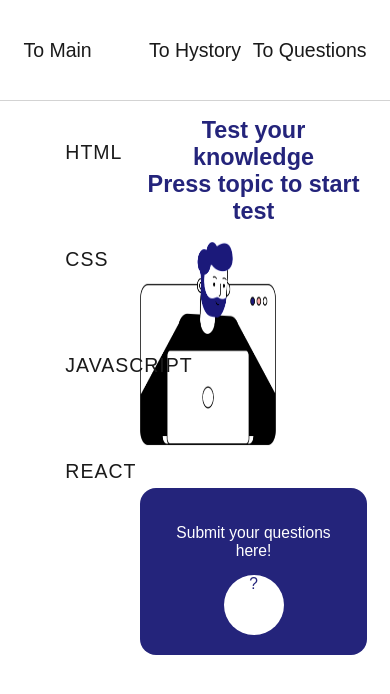
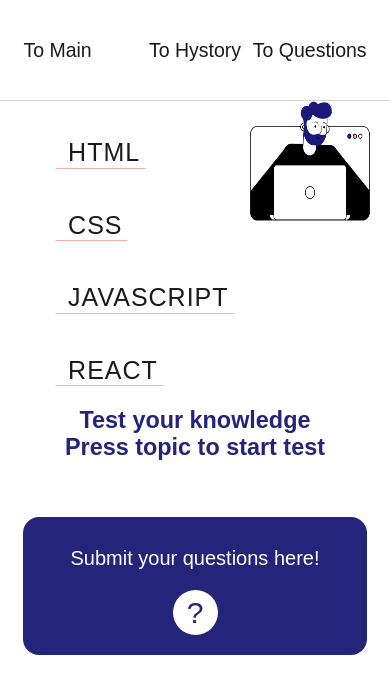
Before and after one commit to svetlanagaydey/Junior-Test-App, a React (Create React App) app: page / in a window 390 px wide. Shown: the top 694 px of the page. Built offline with nearby package versions, Linux system fonts and the light colour scheme; a web font is replaced by a local one.

Commit message:
mobile responsive part completed

```diff
--- a/src/Components/Hystory/Hystory.css
+++ b/src/Components/Hystory/Hystory.css
@@ -4,3 +4,8 @@
     width: 100%;
     height: 100%;
 }
+@media (max-width: 600px) {
+   .result-container h2 {
+       font-size: 30px;
+   }
+}
--- a/src/Components/ResultComponent/ResultComponent.css
+++ b/src/Components/ResultComponent/ResultComponent.css
@@ -11,8 +11,36 @@
     margin: 0;
     padding: 0 3vw;
 }
+.user-ans,
+    .write-answer {
+        padding-left: 10vw;
+    }
 .resultScore {
     font-size: 6vmin;
     font-weight: bolder;
     color:  rgb(43, 59, 235);
 }
+
+@media (max-width: 600px) {
+    .result-container h2 {
+        font-size: 30px;
+    }
+    .resultScore {
+        font-size:32px;
+    }
+    .result-question {
+        font-size: 20px;
+    }
+    .write-answer h4,
+    .user-answer {
+        font-size: 20px;
+    }
+    .user-ans,
+    .write-answer {
+        padding-left: 40px;
+    }
+    .write-answer span,
+    .user-ans span {
+        font-size: 20px;
+    }
+ }
--- a/src/Components/ResultComponent/ResultComponent.jsx
+++ b/src/Components/ResultComponent/ResultComponent.jsx
@@ -44,7 +44,7 @@ const ResultComponent = () => {
 							<div className="write-answer">
 								<h4>Write answer:</h4><span>{answersArray[writeIndex]}</span>
 							</div>
-							<div>
+							<div className="user-ans">
 								<h4 className="user-answer" > Your answer:</h4><span>{answersArray[currentIndex]}</span>
 							</div>
 
--- a/src/Components/StartPage/StartPage.css
+++ b/src/Components/StartPage/StartPage.css
@@ -139,3 +139,36 @@ h1 {
 body {
   background-color: #212121;
 }
+
+@media (max-width: 600px) {
+  .main-container {
+    flex-direction: column;
+    position: relative;
+  }
+  .topic-item {
+    height: 8vh;
+    border-bottom: 1px solid #f1afab;
+  }
+  .main_img {
+    position: absolute;
+    width: 120px;
+    height: 120px;
+    top: 0;
+    right: 20px;
+  }
+  .question-icon {
+    width: 45px;
+    height: 45px;
+    line-height: 45px;
+    font-size: 30px;
+  }
+  .addQuestion {
+    padding-top: 10px;
+  }
+  .addQuestion p{
+    font-size: 20px;
+  }
+  .topics-list a {
+    font-size: 25px;
+  }
+}
--- a/src/Components/StartTestPage/StartTestPage.css
+++ b/src/Components/StartTestPage/StartTestPage.css
@@ -14,3 +14,17 @@
 	font-family: 'Marmelad', sans-serif;
 	font-size: 5vmin;
 }
+@media (max-width: 600px) {
+	.main-start img {
+		width: 100%;
+	}
+	.main-start h2 {
+		font-size: 25px;
+	}
+	.start-button {
+		width: 90%;
+		font-size: 28px;
+		height: 140px;
+		line-height: 125px;
+	}
+}
--- a/src/Components/TestComponent/TestComponent.css
+++ b/src/Components/TestComponent/TestComponent.css
@@ -103,3 +103,35 @@
   .input:hover {
       background-color:  rgb(247, 247, 247);
   }
+
+  @media (max-width: 600px) {
+    .test-page {
+        width: 100%;
+    }
+    .test-content {
+        width: 100%;
+    }
+    .test-page h2 {
+        font-size: 24px;
+    }
+    .test-progress {
+        font-size: 20px;
+    }
+    .test-timer {
+        padding: 0 10px;
+        font-size: 20px;
+    }
+    .prev-question,
+    .next-question {
+        width: 50px;
+        height: 35px;
+    }
+    .test-card {
+        padding: 15px 10px;
+    }
+    .submit-button {
+        height: 7vmin;
+        line-height: 1vmin;
+        font-size: 30px;
+    }
+}
```
